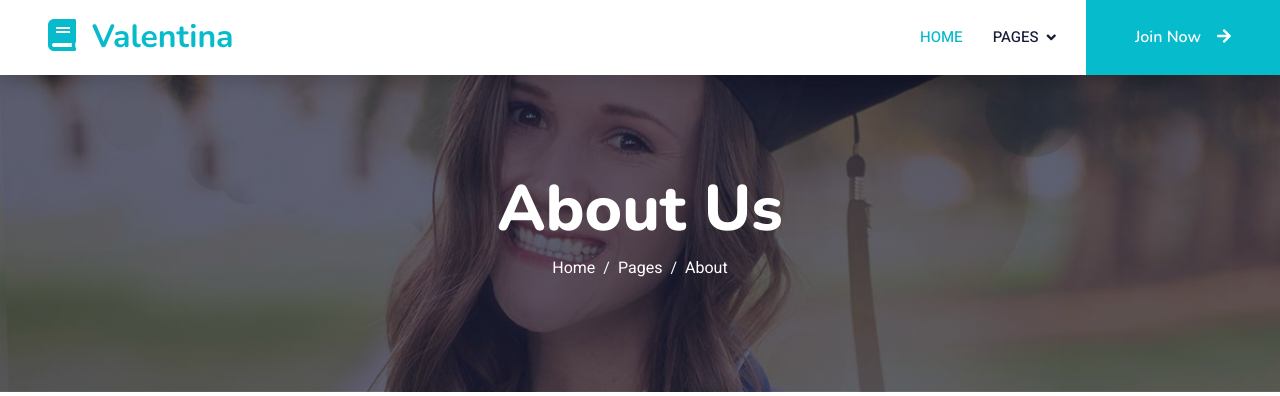
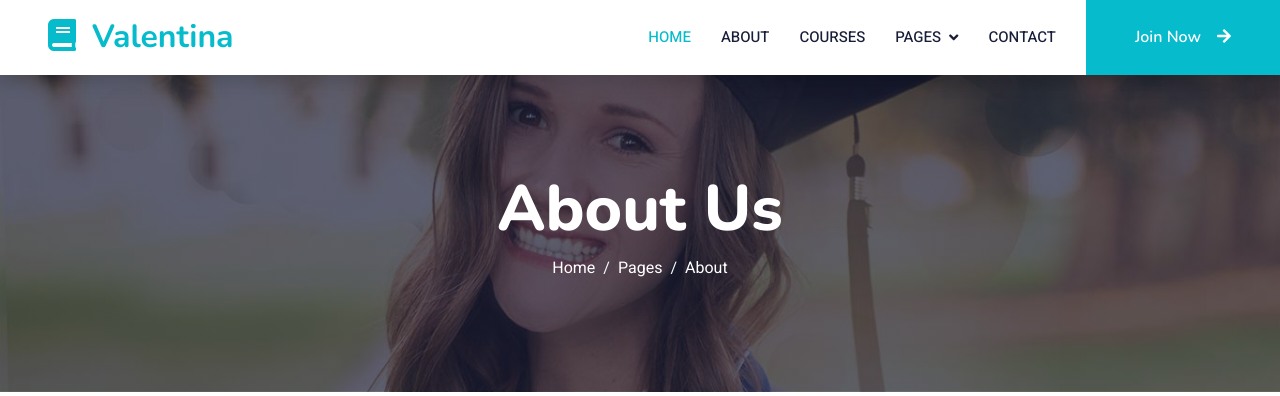
Before and after one commit to Atanseiye/Valentinas, a Flask app: page /about in a window 1280 px wide; the page is wider, and only the part inside the window is pictured. Shown: the top 396 px of that part. Run offline with Flask 3, Linux system fonts and the light colour scheme; some libraries are stand-ins or nearby versions.

Commit message:
released all the nav links

```diff
--- a/templates/base.html
+++ b/templates/base.html
@@ -48,23 +48,17 @@
         <div class="collapse navbar-collapse" id="navbarCollapse">
             <div class="navbar-nav ms-auto p-4 p-lg-0">
                 <a href="{{ url_for('index') }}" class="nav-item nav-link active">Home</a>
-<!--                 <a href="{{ url_for('about') }}" class="nav-item nav-link">About</a> -->
-<!--                 <a href="{{ url_for('courses') }}" class="nav-item nav-link">Courses</a> -->
+                <a href="{{ url_for('about') }}" class="nav-item nav-link">About</a>
+                <a href="{{ url_for('courses') }}" class="nav-item nav-link">Courses</a>
                 <div class="nav-item dropdown">
                     <a href="#" class="nav-link dropdown-toggle" data-bs-toggle="dropdown">Pages</a>
                     <div class="dropdown-menu fade-down m-0">
-<<<<<<< HEAD
                         <a href="{{ url_for('team') }}" class="dropdown-item">Our Teachers</a>
                         <a href="{{ url_for('testimonial') }}" class="dropdown-item">Testimonial</a>
-                        <a href="{{ url_for('show') }}" class="dropdown-item">404 Page</a>
-=======
-<!--                         <a href="{{ url_for('team') }}" class="dropdown-item">Our Teachers</a> -->
-<!--                         <a href="{{ url_for('testimonial') }}" class="dropdown-item">Testimonial</a> -->
                         <a href="404.html" class="dropdown-item">404 Page</a>
->>>>>>> 10221e34e277227893b62b87a403709d7bd03d0f
                     </div>
                 </div>
-<!--                 <a href="{{ url_for('contact') }}" class="nav-item nav-link">Contact</a> -->
+                <a href="{{ url_for('contact') }}" class="nav-item nav-link">Contact</a>
             </div>
             <a href="{{ url_for('join') }}" class="btn btn-primary py-4 px-lg-5 d-none d-lg-block">Join Now<i
                     class="fa fa-arrow-right ms-3"></i></a>
```
